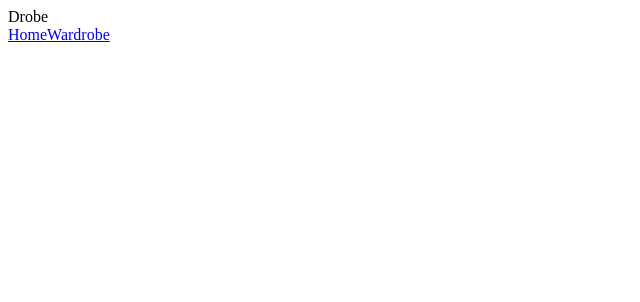
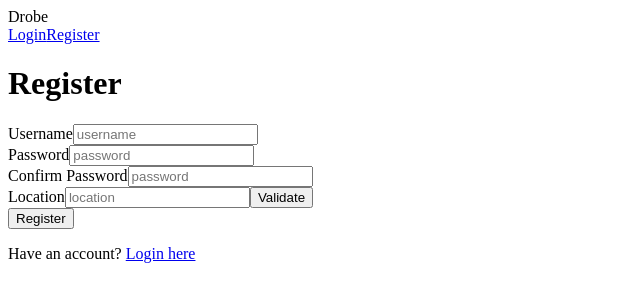
Before and after one commit to henrywoody/drobe, a React (Create React App) app in the folder client/: page /register in a window 1280 px wide. Shown: the top 302 px of the page, without its empty margins (0-640 px from the left). Built offline with nearby package versions, Linux system fonts and the light colour scheme; no server answers.

Commit message:
adds User login functionality

```diff
--- a/client/src/App.jsx
+++ b/client/src/App.jsx
@@ -4,22 +4,16 @@ import callAPI from './Modules/call-api';
 import Header from './Components/Header.jsx';
 import Home from './Pages/Home.jsx';
 import Wardrobe from './Pages/Wardrobe.jsx';
+import Login from './Pages/Login.jsx';
+import Register from './Pages/Register.jsx';
 import './App.css';
 
 export default class App extends Component {
 	constructor() {
 		super();
 		this.state = {
-			user: {
-				_id: "5b269bbc16b19be6a4203974",
-				username: "test",
-				token: "eyJhbGciOiJIUzI1NiIsInR5cCI6IkpXVCJ9.eyJzdWIiOiI1YjI2OWJiYzE2YjE5YmU2YTQyMDM5NzQiLCJpYXQiOjE1MjkyNTY4OTJ9.Y4OZW6nH8L_6CRFSdhltzrpFkshPyRoWIjfbaovUIBI",
-				location: {
-					latitude: '34.4',
-					longitude: '-118.5',
-					name: 'Los Angeles, CA, USA'
-				}
-			},
+			user: {},
+			isAuthenticated: false,
 			articles: []
 		}
 	}
@@ -28,8 +22,19 @@ export default class App extends Component {
 		this.fetchArticles();
 	}
 
+	logUserIn = async (user, token) => {
+		console.log(user)
+		await this.setState({
+			user: {...user, token: token},
+			isAuthenticated: true
+		});
+		this.fetchArticles();
+	}
+
 	fetchArticles = async () => {
-		const { user } = this.state;
+		const { user, isAuthenticated } = this.state;
+		if (!isAuthenticated)
+			return;
 
 		// fetch articles for user
 		const [
@@ -70,7 +75,7 @@ export default class App extends Component {
 	}
 
 	render() {
-		const { user, articles } = this.state;
+		const { user, isAuthenticated, articles } = this.state;
 
 		const updateWardrobe = {
 			add: this.addArticle,
@@ -78,17 +83,35 @@ export default class App extends Component {
 			remove: this.removeArticle
 		}
 
+		const links = isAuthenticated ? (
+			[
+				{name: 'Home', exact: true, href: '/'},
+				{name: 'Wardrobe', exact: false, href: '/wardrobe'}
+			]
+		) : (
+			[
+				{name: 'Login', exact: true, href: '/'},
+				{name: 'Register', exact: true, href: '/register'}
+			]
+		);
+
+		const content = isAuthenticated ? (
+			<Switch>
+				<Route exact path='/' render={ props => <Home { ...props } user={ user }/> }/>
+				<Route path='/wardrobe' render={ props => <Wardrobe { ...props } articles={ articles } updateWardrobe={ updateWardrobe } user={ user }/> }/>
+			</Switch>
+		) : (
+			<Switch>
+				<Route exact path='/' render={ props => <Login { ...props } logUserIn={ this.logUserIn }/> }/>
+				<Route exact path='/register' render={ props => <Register { ...props } logUserIn={ this.logUserIn }/> }/>
+			</Switch>
+		);
+
 		return (
 			<div className="App">
-				<Header links={ [
-						{name: 'Home', exact: true, href: '/'},
-						{name: 'Wardrobe', exact: false, href: '/wardrobe'}
-				] }/>
+				<Header links={ links }/>
 
-				<Switch>
-					<Route exact path='/' render={ props => <Home { ...props } user={ user }/> }/>
-					<Route path='/wardrobe' render={ props => <Wardrobe { ...props } articles={ articles } updateWardrobe={ updateWardrobe } user={ user }/> }/>
-				</Switch>
+				{ content }
 			</div>
 		);
 	}
--- /dev/null
+++ b/client/src/Forms/UserForm.jsx
@@ -0,0 +1,136 @@
+import React, { Component } from 'react';
+import callAPI from '../Modules/call-api';
+
+export default class UserForm extends Component {
+	constructor() {
+		super();
+		this.state = {
+			formOptions: {
+				username: '',
+				password: '',
+				passwordCheck: '',
+				location: '',
+				latitude: '',
+				longitude: ''
+			},
+			message: ''
+		}
+	}
+
+	handleChange = (event) => {
+		const { name, value } = event.target;
+		const { formOptions } = this.state;
+
+		formOptions[name] = value;
+		this.setState({ formOptions });
+	}
+
+	handleSubmit = async (event) => {
+		console.log('SUBMIT')
+		event.preventDefault();
+		const { formType, logUserIn } = this.props;
+		const { formOptions } = this.state;
+
+		if (formType === 'register') {
+			if (formOptions.password !== formOptions.passwordCheck)
+				this.setState({message: 'Passwords do not match.'});
+
+			const coordinateCheck = await this.findCoordinates();
+			if (!coordinateCheck)
+				return;
+		}
+
+		const response = await fetch(`/users/${formType}`, {
+			method: 'POST',
+			headers: {
+				'Content-Type': 'application/json'
+			},
+			body: JSON.stringify(formOptions)
+		})
+
+		if (response.status !== 200) {
+			if (formType === 'login') {
+				this.setState({message: 'Invalid username or password.'});
+			} else {
+				this.setState({message: 'Somethings wrong'})
+			}
+		} else {
+			const jsonResponse = await response.json();
+			logUserIn(jsonResponse.user, jsonResponse.token);
+		}
+	}
+
+	findCoordinates = async () => {
+		const { formOptions, message } = this.state;
+		const locationMessage = 'Location not recognized.'
+
+		const locationData = await callAPI('data/coordinates', {address: formOptions.location});
+		if (locationData.error) {
+			this.setState({message: locationMessage});
+		} else {
+			const updatedState = {
+				formOptions: {...formOptions, ...locationData}
+			}
+			if (message === locationMessage)
+				updatedState.message = '';
+
+			this.setState(updatedState);
+			return true
+		}
+	}
+
+	render() {
+		const { formType } = this.props;
+		const { formOptions, message } = this.state;
+
+		console.log(formOptions)
+
+		const formInputs = [];
+		formInputs.push(
+			<div key='username'>
+				<label htmlFor='username'>Username</label>
+				<input name='username' type='text' placeholder='username' value={ formOptions.username } onChange={ this.handleChange }/>
+			</div>
+		);
+		formInputs.push(
+			<div key='password'>
+				<label htmlFor='password'>Password</label>
+				<input name='password' type='password' placeholder='password' value={ formOptions.password } onChange={ this.handleChange }/>
+			</div>
+		);
+
+		if (formType === 'login') {
+			formInputs.push(
+				<input key='login' type='submit' value='Login'/>
+			)
+		}
+
+		if (formType === 'register') {
+			formInputs.push(
+				<div key='passwordCheck'>
+					<label htmlFor='passwordCheck'>Confirm Password</label>
+					<input name='passwordCheck' type='password' placeholder='password' value={ formOptions.passwordCheck } onChange={ this.handleChange }/>
+				</div>
+			);
+
+			formInputs.push(
+				<div key='location'>
+					<label htmlFor='location'>Location</label>
+					<input name='location' type='text' placeholder='location' value={ formOptions.location } onChange={ this.handleChange }/>
+					<button onClick={ this.findCoordinates }>Validate</button>
+				</div>
+			)
+
+			formInputs.push(
+				<input key='register' type='submit' value='Register'/>
+			);
+		}
+
+		return (
+			<form onSubmit={ this.handleSubmit }>
+				{ message }
+				{ formInputs }
+			</form>
+		)
+	}
+}
--- /dev/null
+++ b/client/src/Pages/Login.jsx
@@ -0,0 +1,21 @@
+import React, { Component } from 'react';
+import { NavLink } from 'react-router-dom';
+import UserForm from '../Forms/UserForm.jsx';
+
+export default class Login extends Component {
+	render() {
+		const { logUserIn } = this.props;
+
+		return (
+			<main>
+				<h1>Login</h1>
+
+				<UserForm formType='login' logUserIn={ logUserIn }/>
+
+				<p>
+					Don't have an account? <NavLink exact to='/register'>Register here</NavLink>
+				</p>
+			</main>
+		)
+	}
+}
--- /dev/null
+++ b/client/src/Pages/Register.jsx
@@ -0,0 +1,21 @@
+import React, { Component } from 'react';
+import { NavLink } from 'react-router-dom';
+import UserForm from '../Forms/UserForm.jsx';
+
+export default class Register extends Component {
+	render() {
+		const { logUserIn } = this.props;
+
+		return (
+			<main>
+				<h1>Register</h1>
+
+				<UserForm formType='register' logUserIn={ logUserIn }/>
+
+				<p>
+					Have an account? <NavLink exact to='/'>Login here</NavLink>
+				</p>
+			</main>
+		)
+	}
+}
```
